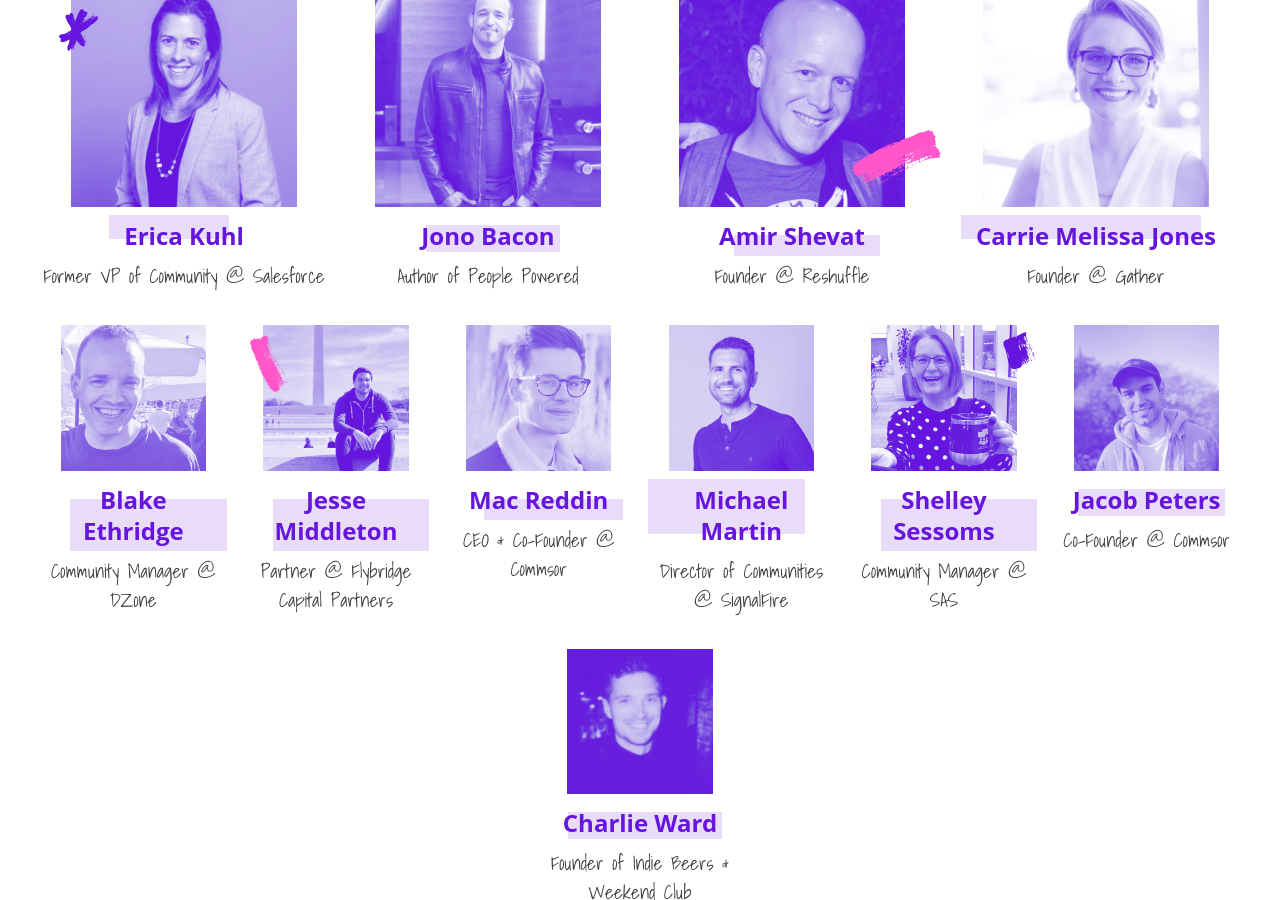
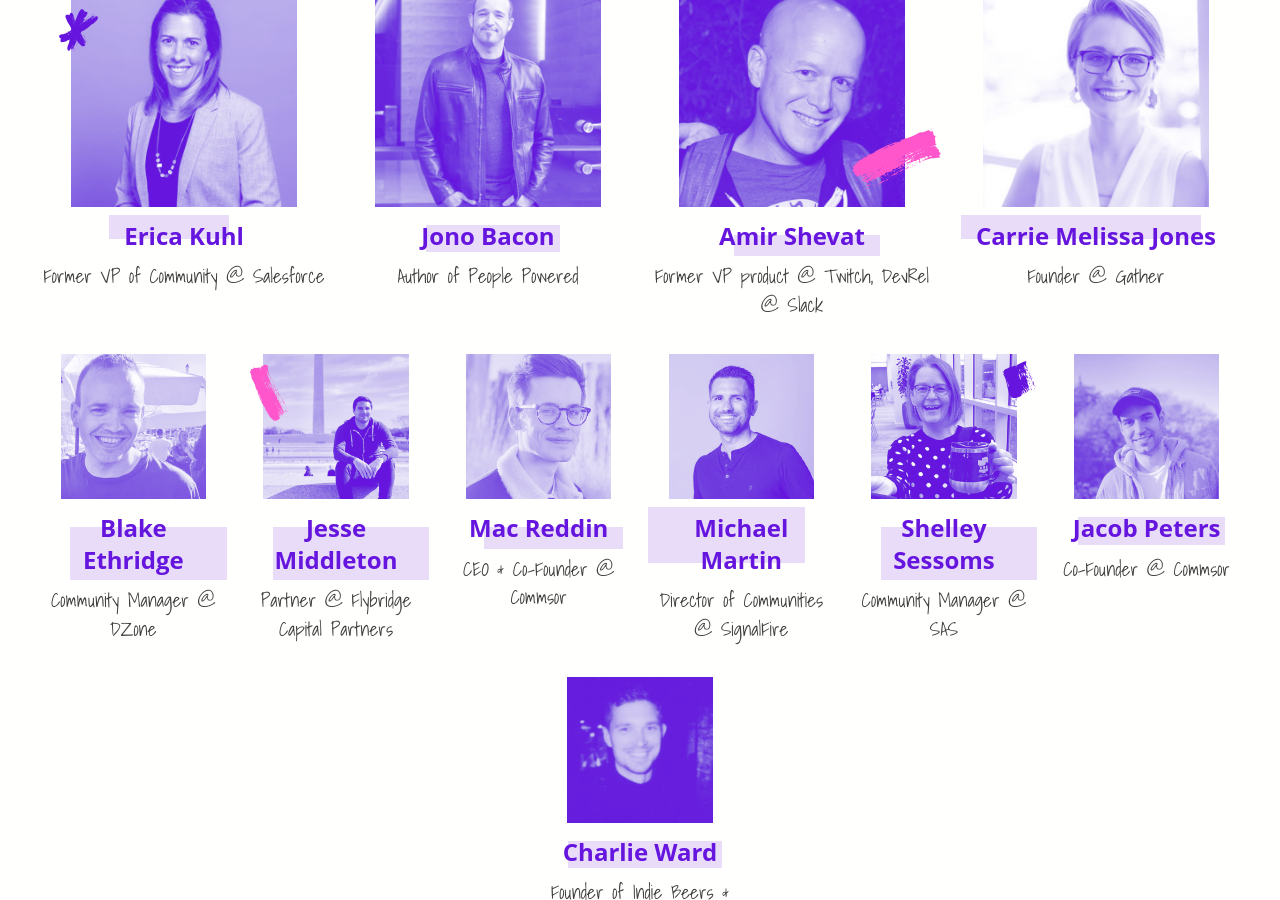
Before and after one commit to stijnvc/holo-alfa, a Jekyll site: the page built from summit.html, in a window 1280 px wide and 900 px high, scrolled down 2383 px. Built offline with Jekyll 4.4.1, drawn with Linux system fonts in a browser that asks for light colours; nearby versions of some CDN libraries; some web fonts are replaced; comment, search, counter and statistics services are not loaded.

Commit message:
Update info on Amir

```diff
--- a/summit.html
+++ b/summit.html
@@ -119,7 +119,7 @@ description: A gathering of community builders helping each other navigate the w
             </a>
           </div>
           <h4 class="speaker-title s-1">Amir Shevat</h4>
-          <p class="m-0 rock-salt text-large">Founder @ Reshuffle</p>
+          <p class="m-0 rock-salt text-large">Former VP product @ Twitch, DevRel @ Slack</p>
         </div>
         <div class="column col-3 col-md-4 col-sm-12 text-center my-4">
           <div style="width: 80%; margin: 0 10%;" class="text-center">
```
